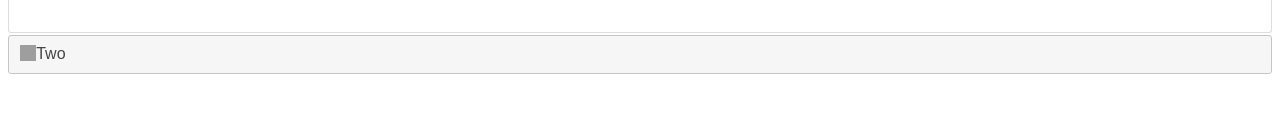
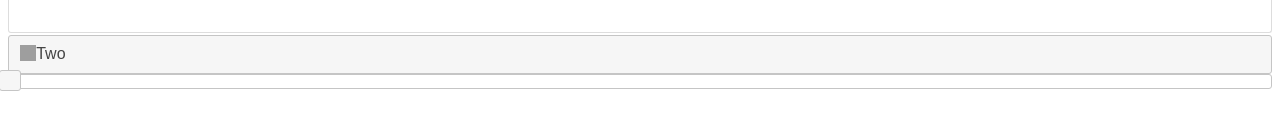
Before and after one commit to tts-ws-2017/10-16-javascript, a plain HTML site: page taylor/index.html in a window 1280 px wide. Shown: the part 158-288 px from the top of the page. Drawn offline with nearby package versions, Linux system fonts and the light colour scheme; grey boxes are pictures that could not be loaded.

Commit message:
Addition of interactive slider

```diff
--- a/taylor/assets/javascript/script.js
+++ b/taylor/assets/javascript/script.js
@@ -1,3 +1,8 @@
 (function() {
     window.onload = $('#accordion').accordion();
 }) ();
+
+
+$( function() {
+    $( "#slider" ).slider();
+  } );
--- a/taylor/index.html
+++ b/taylor/index.html
@@ -21,6 +21,8 @@
 
     </div>
 
+    <div id="slider"></div>
+
 
 
 
```
